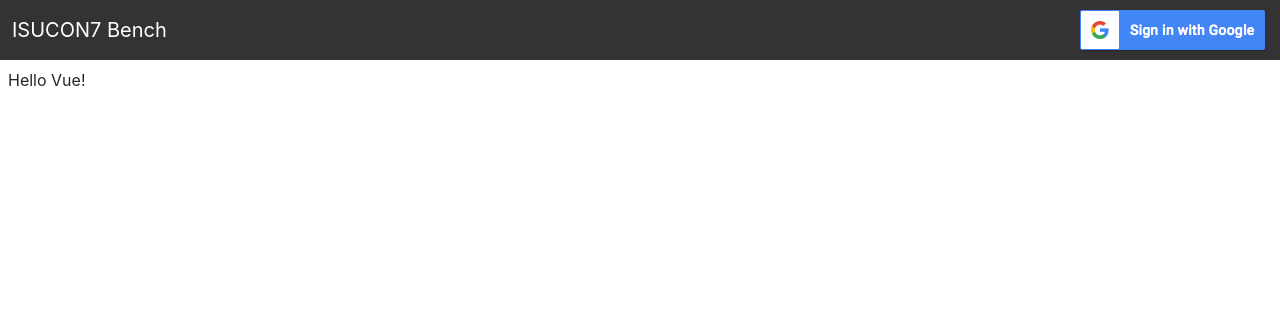
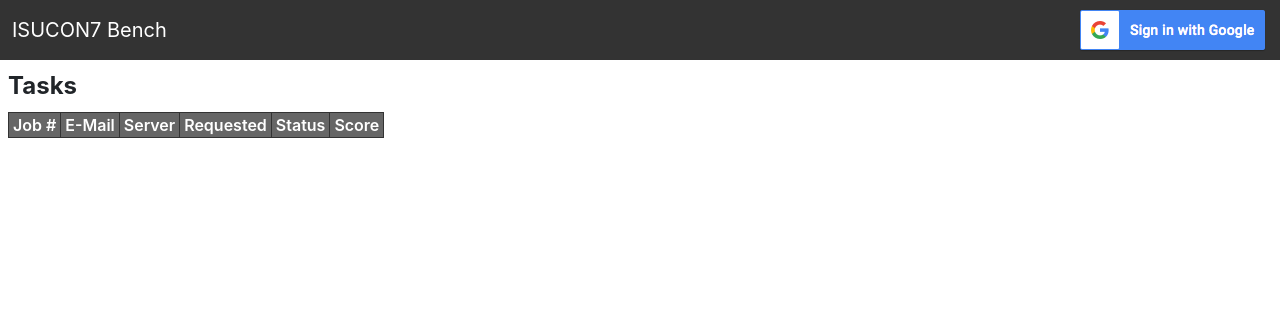
Before and after one commit to hirosuzuki/isucon7-bench, a Flask app: page / in a window 1280 px wide. Shown: the top 320 px of the page. Run offline with Flask 2, Linux system fonts and the light colour scheme; lists and menus that the app fills with data are empty; some libraries are stand-ins or nearby versions.

Commit message:
タスクボード

```diff
--- a/main.py
+++ b/main.py
@@ -1,7 +1,8 @@
-from flask import Flask, render_template, Response
+from flask import Flask, render_template, Response, request
 
 import json
 import time
+import random
 
 import firebase_admin
 from firebase_admin import credentials, auth, firestore, db
@@ -34,16 +35,36 @@ def tasks():
     data = doc_ref.get()
     return Response(json.dumps(data.to_dict()), mimetype="application/json")
 
+CHARS = "0123456789ABCDEF"
+
 @app.route("/request", methods=['POST'])
-def request():
+def request_task():
+    jobid = "".join(random.choice(CHARS) for i in range(48))
+    email = request.json.get("email")
+    server = request.json.get("server")
+    now = int(time.time())
+
+    data = {
+        'jobid': jobid,
+        'email': email,
+        'server': server,
+        'posttime': now,
+        'starttime': None,
+        'endtime': None,
+        'status': 0,
+        'score': 0,
+    }
+
     tasks_ref = db.reference('tasks')
+    tasks = tasks_ref.get()
+    if tasks:
+        for key, task in tasks.items():
+            if task.get("server") == server and task.get("status") == 0:
+                tasks_ref.child(key).set({})
+
     new_task_ref = tasks_ref.push()
-    data = {
-        'jobid': 1,
-        'created': time.time(),
-    }
     new_task_ref.set(data)
-    print(data)
+
     return Response("OK", mimetype="application/json")
 
 @app.route("/bench", methods=['POST'])
--- a/static/css/common.css
+++ b/static/css/common.css
@@ -28,3 +28,27 @@
 .container {
     padding: 8px;
 }
+
+.tasks {
+    border: 1px solid #333;
+}
+
+.tasks th, .tasks td {
+    padding: 2px 4px;
+}
+
+.tasks th {
+    border: 1px solid #333;
+    font-weight: 600;
+    text-align: center;
+    background: #666;
+    color: #fff;
+}
+
+.tasks td {
+    border: 1px solid #333;
+}
+
+.task-score {
+    text-align: right;
+}
--- a/static/js/base.js
+++ b/static/js/base.js
@@ -2,10 +2,33 @@ var app = new Vue({
   el: '#app',
   data: {
     user: null,
+    users: null,
     tasks: null,
     message: 'Hello Vue!'
   },
+  computed: {
+  },
   methods: {
+    statusstr: function (v) {
+      switch (v) {
+        case 0: return "Waiting";
+        case 1: return "Executing";
+        default: return "-"
+      }
+    },
+    datestr: function (ts) {
+        var pad = function (v) {
+        return v < 10 ? '0' + v : v;
+      }
+      var d = new Date( ts * 1000 );
+      var year = d.getFullYear();
+      var month = pad(d.getMonth() + 1);
+      var day = pad(d.getDate());
+      var hour = pad(d.getHours());
+      var min = pad(d.getMinutes());
+      var sec = pad(d.getSeconds());
+      return year + '-' + month + '-' + day + ' ' + hour + ':' + min + ':' + sec;
+    },
     login: function () {
       console.log("login");
       var provider = new firebase.auth.GoogleAuthProvider();
@@ -18,8 +41,27 @@ var app = new Vue({
     },
     request: function () {
       console.log("request");
-      fetch("/request", {
-        method: "POST"
+      var users = this.users;
+      var user = this.user;
+      var email = user.email;
+      var server = users[email].server;
+      user.getIdToken(/* forceRefresh */ true)
+      .then(function(idToken) {
+        return fetch("/request", {
+          method: "POST",
+          headers: {
+            'Content-Type': 'application/json'
+          },
+          body: JSON.stringify({
+            "email": email,
+            "server": server,
+            "idtoken": idToken,
+          })
+        });
+      }).then((result) => {
+        console.log(result)
+      }).catch(function(error) {
+        console.log(error)
       });
     }
   }
@@ -34,7 +76,14 @@ firebase.auth().onAuthStateChanged(function(user) {
 });
 
 var database = firebase.database();
+var usersRef = firebase.database().ref('users');
 var tasksRef = firebase.database().ref('tasks');
+
+usersRef.on('value', function(snapshot) {
+  var users = {}
+  snapshot.val().forEach(row => { users[row.email] = row; })
+  app.users = users;
+});
 
 tasksRef.on('value', function(snapshot) {
   app.tasks = snapshot.val();
--- a/templates/home.html
+++ b/templates/home.html
@@ -18,10 +18,23 @@
       <div class="container">
         <button v-if="user" v-on:click="request">Request Task</button>
         <div>
-          {{ message }}
-          <table>
+          <h2>Tasks</h2>
+          <table class="tasks">
+            <tr>
+              <th>Job #</th>
+              <th>E-Mail</th>
+              <th>Server</th>
+              <th>Requested</th>
+              <th>Status</th>
+              <th>Score</th>
+            </tr>
             <tr v-for="row in tasks">
-              <td>{{ row }}</td>
+              <td>{{ row.jobid }}</td>
+              <td>{{ row.email }}</td>
+              <td>{{ row.server }}</td>
+              <td>{{ datestr(row.posttime) }}</td>
+              <td>{{ statusstr(row.status) }}</td>
+              <td class="task-score">{{ row.score }}</td>
             </tr>
           </table>
         </div>
```
